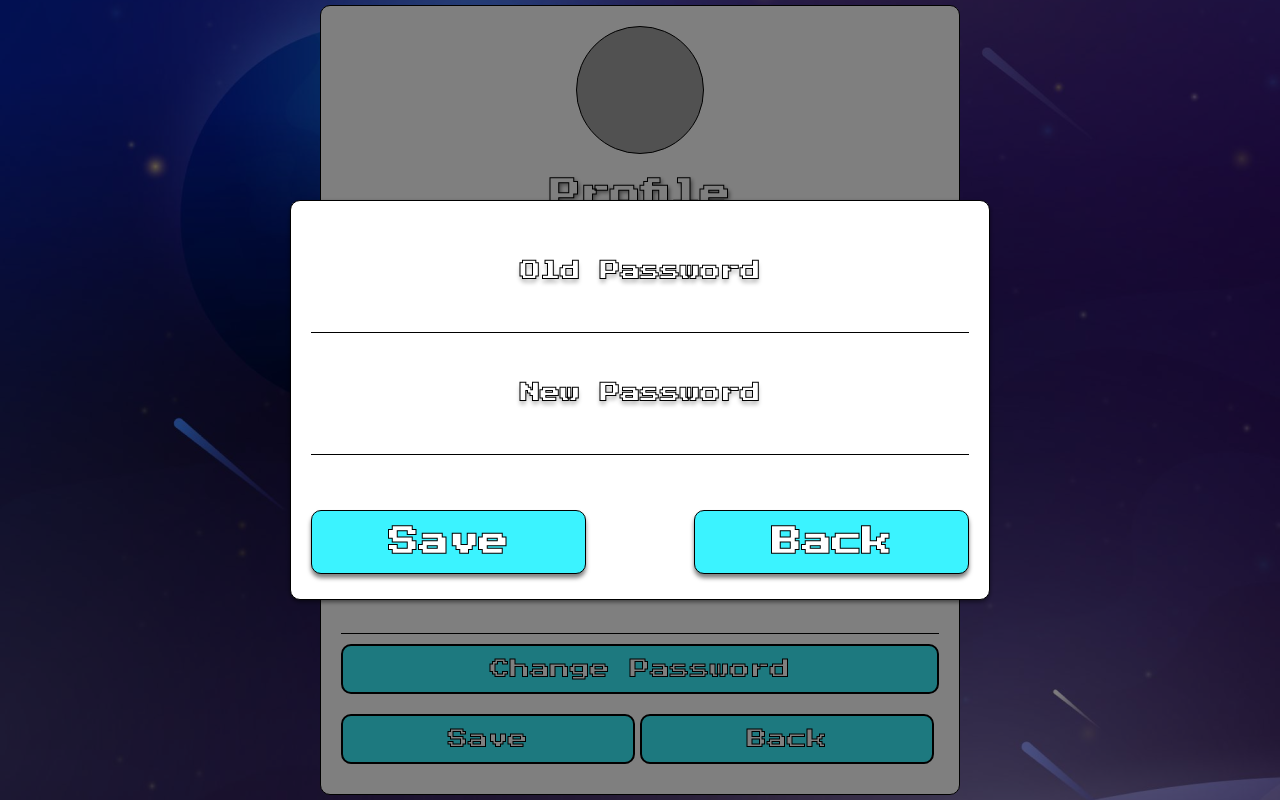
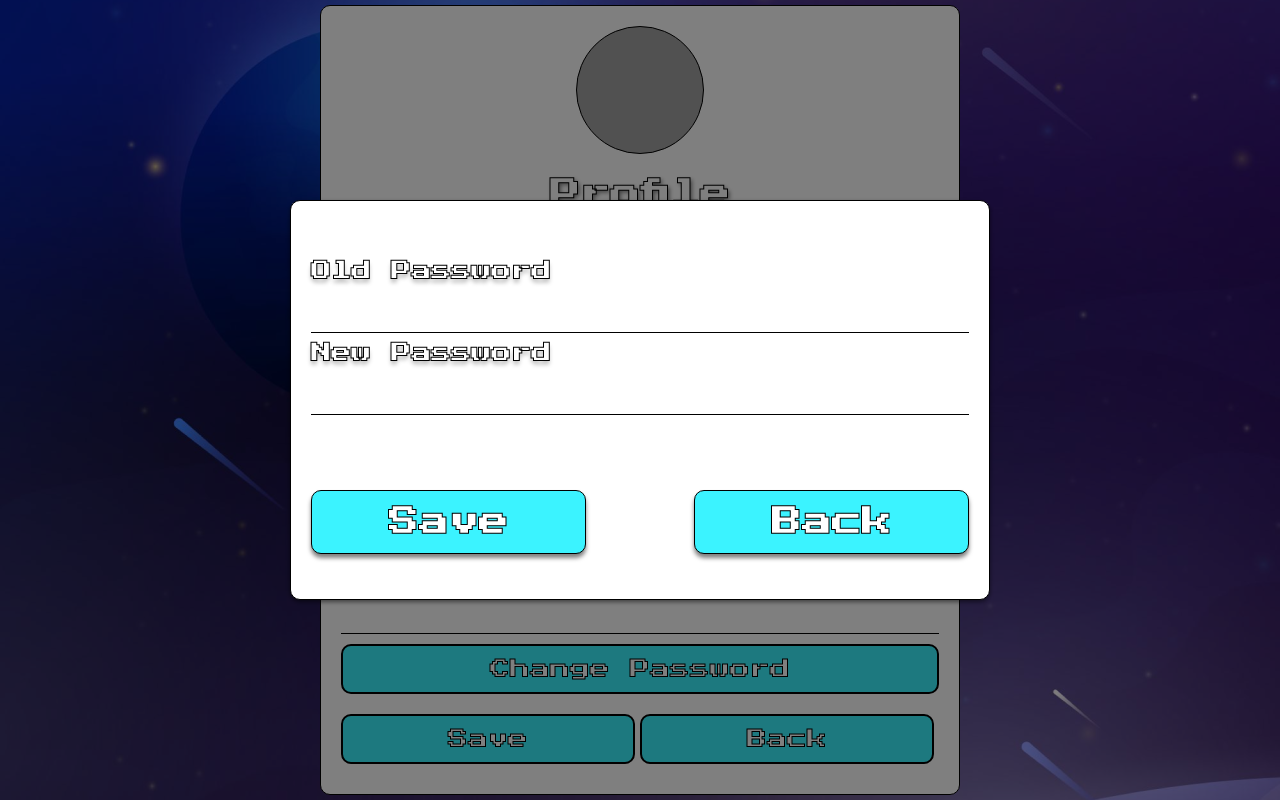
Before and after one commit to IpratchetI/galaxy_conquerors, a React (Vite) app in the folder packages/client/: page / in a window 1280 px wide. Both pictures are taken after a click on the button "Change Password". Built offline with nearby package versions, Linux system fonts and the light colour scheme; no server answers.

Commit message:
Add Profile page, Avatar component, changePasswordPopup component, and logic for all

```diff
--- a/packages/client/src/components/ChangePasswordPopup/index.module.scss
+++ b/packages/client/src/components/ChangePasswordPopup/index.module.scss
@@ -1,5 +1,5 @@
 .changePasswordPopup {
-  position: fixed;
+  position: absolute;
   top: 50%;
   left: 50%;
   transform: translate(-50%, -50%);
@@ -11,41 +11,13 @@
   z-index: 1000;
   width: 700px;
   height: 400px;
-  text-align: center;
+  font-size: var(--font-size-20);
+  padding-top: 60px;
 }
 
 .buttonsContainer {
   display: flex;
   justify-content: space-between;
-  margin-top: 45px;
+  margin-top: 65px;
+  font-size: var(--font-size-30);
 }
-
-.button {
-  padding: 1rem;
-  border-radius: 10px;
-  border: 1px solid var(--black);
-  background: var(--sky);
-  box-shadow: 0px 4px 4px 0px var(--black-50);
-  font-weight: 700;
-  font-size: 30px;
-  min-width: 275px;
-  cursor: pointer;
-}
-.button:hover {
-  background-color: var(--white);
-  color: var(--sky);
-}
-
-.button:active {
-  box-shadow: 0 0 10px (--black-50);
-  text-shadow: 2px 2px 4px var(--black-50);
-  font-weight: bold;
-}
-
-.input {
-  margin-top: 40px;
-}
-
-.input label {
-  font-size: var(--font-size-20);
-}
--- a/packages/client/src/components/ChangePasswordPopup/index.tsx
+++ b/packages/client/src/components/ChangePasswordPopup/index.tsx
@@ -2,6 +2,8 @@ import React, { useState } from 'react';
 import axios from 'axios';
 import { Button } from '@components/Button';
 import { Input } from '@components/Input';
+
+import { Spacer } from '@/components';
 
 import styles from './index.module.scss';
 
@@ -14,27 +16,26 @@ const ChangePasswordPopup: React.FC<ChangePasswordPopupProps> = ({ onClose }) =>
 	const [newPassword, setNewPassword] = useState('');
 
 	const handleInputChange = (e: React.ChangeEvent<HTMLInputElement>) => {
-		if (e.target.name === 'oldPassword') {
-			setOldPassword(e.target.value);
-		} else if (e.target.name === 'newPassword') {
-			setNewPassword(e.target.value);
+		const { name, value } = e.target;
+		if (name === 'oldPassword') {
+			setOldPassword(value);
+		} else if (name === 'newPassword') {
+			setNewPassword(value);
 		}
 	};
 
 	const handleSaveClick = async () => {
 		try {
-			const response = await axios.put(
-				'https://ya-praktikum.tech/api/v2/swagger/#/Users/put_user_password',
-				{
-					oldPassword,
-					newPassword
-				},
-				{
-					headers: {
-						Authorization: `Bearer ${ACCESS_TOKEN}` // todo: добавить токен
-					}
+			const formData = new FormData();
+			formData.append('oldPassword', oldPassword);
+			formData.append('newPassword', newPassword);
+
+			const response = await axios.put('https://ya-praktikum.tech/api/v2/swagger/#/Users/put_user_password', formData, {
+				headers: {
+					Authorization: `Bearer ${ACCESS_TOKEN}`, // todo: добавить токен
+					'Content-Type': 'multipart/form-data'
 				}
-			);
+			});
 			console.log(response.data);
 		} catch (error) {
 			console.error('Error saving password:', error);
@@ -50,26 +51,16 @@ const ChangePasswordPopup: React.FC<ChangePasswordPopupProps> = ({ onClose }) =>
 	};
 
 	return (
-		<div className={styles.changePasswordPopup} onClick={handlePopupClick}>
-			<Input
-				type="password"
-				label="Old Password"
-				name="oldPassword"
-				className={styles.input}
-				onChange={handleInputChange}
-			/>
-			<Input
-				type="password"
-				label="New Password"
-				name="newPassword"
-				className={styles.input}
-				onChange={handleInputChange}
-			/>
-			<div className={styles.buttonsContainer}>
-				<Button type="button" className={styles.button} onClick={handleSaveClick} title="Save" />
-				<Button type="button" className={styles.button} onClick={handleBackClick} title="Back" />
+		<Spacer direction="column" fullHeight gap="80">
+			<div className={styles.changePasswordPopup} onClick={handlePopupClick}>
+				<Input type="password" label="Old Password" name="oldPassword" onChange={handleInputChange} />
+				<Input type="password" label="New Password" name="newPassword" onChange={handleInputChange} />
+				<div className={styles.buttonsContainer}>
+					<Button type="button" onClick={handleSaveClick} title="Save" />
+					<Button type="button" onClick={handleBackClick} title="Back" />
+				</div>
 			</div>
-		</div>
+		</Spacer>
 	);
 };
 
--- a/packages/client/src/components/Input/Input.module.scss
+++ b/packages/client/src/components/Input/Input.module.scss
@@ -7,13 +7,12 @@
   width: 100%;
   height: 32px;
   font-size: 1.5rem;
-
   caret-color: black;
   border-bottom: 1px solid var(--black);
 }
 
 .input label {
-  font-size: 1rem;
+  // font-size: 1rem;
   text-shadow: 0px 4px 4px rgba(0, 0, 0, 0.25);
 }
 
--- a/packages/client/src/pages/Profile/index.module.scss
+++ b/packages/client/src/pages/Profile/index.module.scss
@@ -97,7 +97,6 @@ input {
   font-weight: bold;
 }
 
-// pages/Profile/index.module.scss
 .overlay {
   position: fixed;
   top: 0;
@@ -105,5 +104,5 @@ input {
   width: 100%;
   height: 100%;
   background-color: rgba(0, 0, 0, 0.5);
-  z-index: 1000; /* Ниже, чем у ChangePasswordPopup */
+  z-index: 1000;
 }
```
